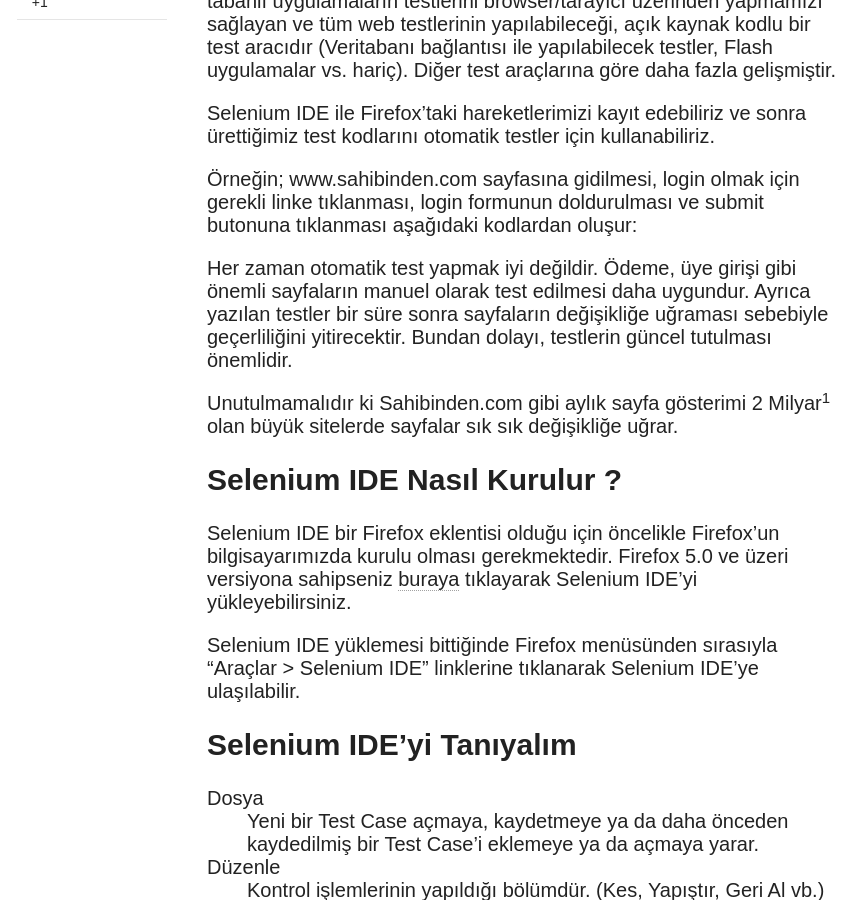
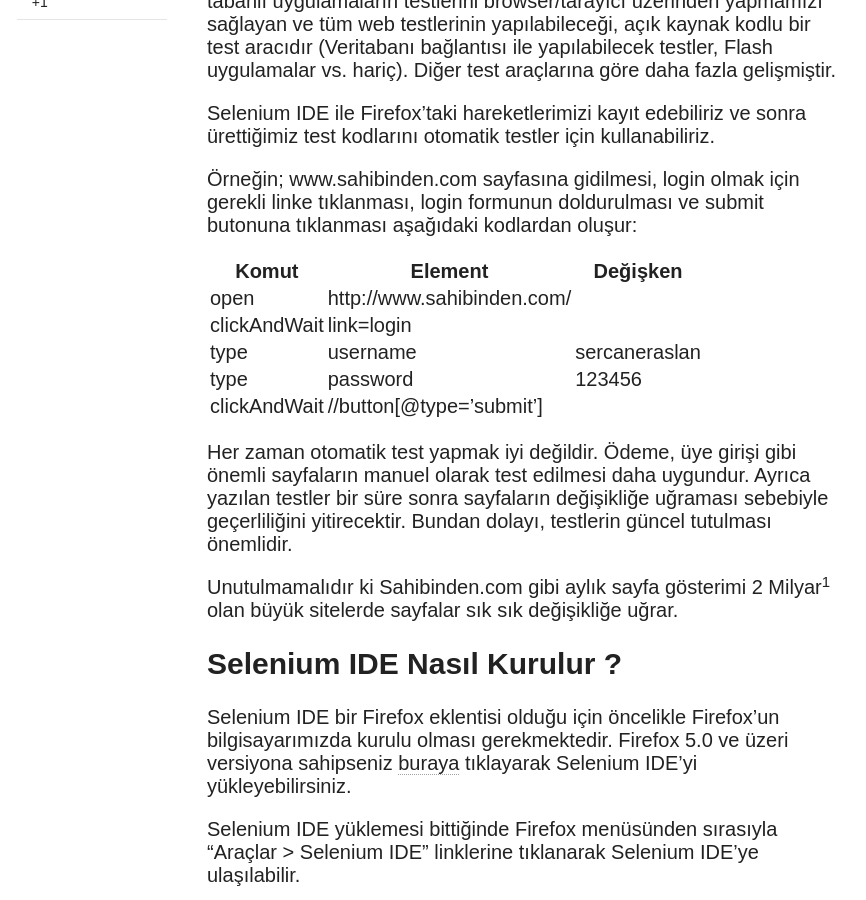
Before and after one commit to sahibinden/sahibinden.github.io, a Jekyll site: the page built from _posts/2011-07-29-kusursuz-testler-yazmak-selenium-ide.md, in a window 1280 px wide and 900 px high, scrolled down 935 px. Shown: the whole window, without its empty margins (143-1009 px from the left). Built offline with Jekyll 4.4.1, drawn with Linux system fonts in a browser that asks for light colours; nearby versions of some CDN libraries; comment, search, counter and statistics services are not loaded.

Commit message:
Selenium yazisindaki eksikler giderildi

```diff
--- a/_posts/2011-07-29-kusursuz-testler-yazmak-selenium-ide.md
+++ b/_posts/2011-07-29-kusursuz-testler-yazmak-selenium-ide.md
@@ -19,7 +19,13 @@
 
 Örneğin; www.sahibinden.com sayfasına gidilmesi, login olmak için gerekli linke tıklanması, login formunun doldurulması ve submit butonuna tıklanması aşağıdaki kodlardan oluşur:
 
-
+| Komut | Element | Değişken |
+|-------+---------+----------|
+| open | http://www.sahibinden.com/ | |
+| clickAndWait | link=login | |
+| type | username | sercaneraslan |
+| type | password | 123456 |
+| clickAndWait | //button[@type='submit'] | |
 
 Her zaman otomatik test yapmak iyi değildir. Ödeme, üye girişi gibi önemli sayfaların manuel olarak test edilmesi daha uygundur. Ayrıca yazılan testler bir süre sonra sayfaların değişikliğe uğraması sebebiyle geçerliliğini yitirecektir. Bundan dolayı, testlerin güncel tutulması önemlidir.
 
@@ -33,6 +39,7 @@
 
 ## Selenium IDE’yi Tanıyalım
 
+![](/images/posts/selenium/seleniumView.png)
 
 Dosya
 : Yeni bir Test Case açmaya, kaydetmeye ya da daha önceden kaydedilmiş bir Test Case’i eklemeye ya da açmaya yarar.
@@ -156,14 +163,14 @@
 Selenium IDE ile kayıda başlayıp www.sahibinden.com ’un Anasayfası’ndaki “Acil Acil” linkine tıkladığınızda Selenium IDE “Source” bölümünde şöyle bir kayıt tutar;
 
     <tr>
-    <td>open</td>
-    <td>/</td>
-    <td></td>
+        <td>open</td>
+        <td>/</td>
+        <td></td>
     </tr>
     <tr>
-    <td>click</td>
-    <td>//div[@id='content']/div[3]/div[1]/div[2]/ul[1]/li[1]/a/strong/span/</td>
-    <td></td>
+        <td>click</td>
+        <td>//div[@id='content']/div[3]/div[1]/div[2]/ul[1]/li[1]/a/strong/span/</td>
+        <td></td>
     </tr>
 
 Bu Path kayıt sırasında otomatik olarak yazılır fakat istikrarlı çalışmamaktadır çünkü sitenin farklı bir sayfasında aynı linke tıklamak istediğinizde divler ya da tablollarda kayma olursa yol bulunamaz. Dolayısıyla şöyle bir ifade kullanmak daha mantıklıdır;
```
Also changed, not shown: images/posts/selenium/seleniumView.png (added).
